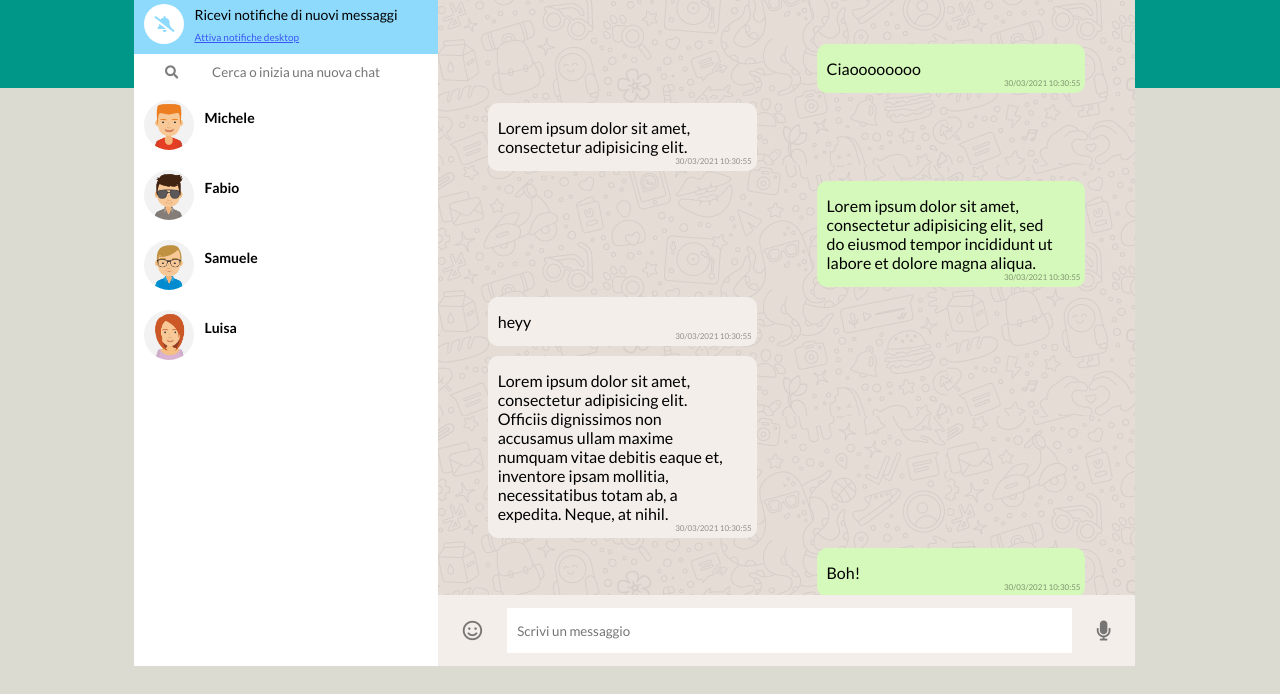
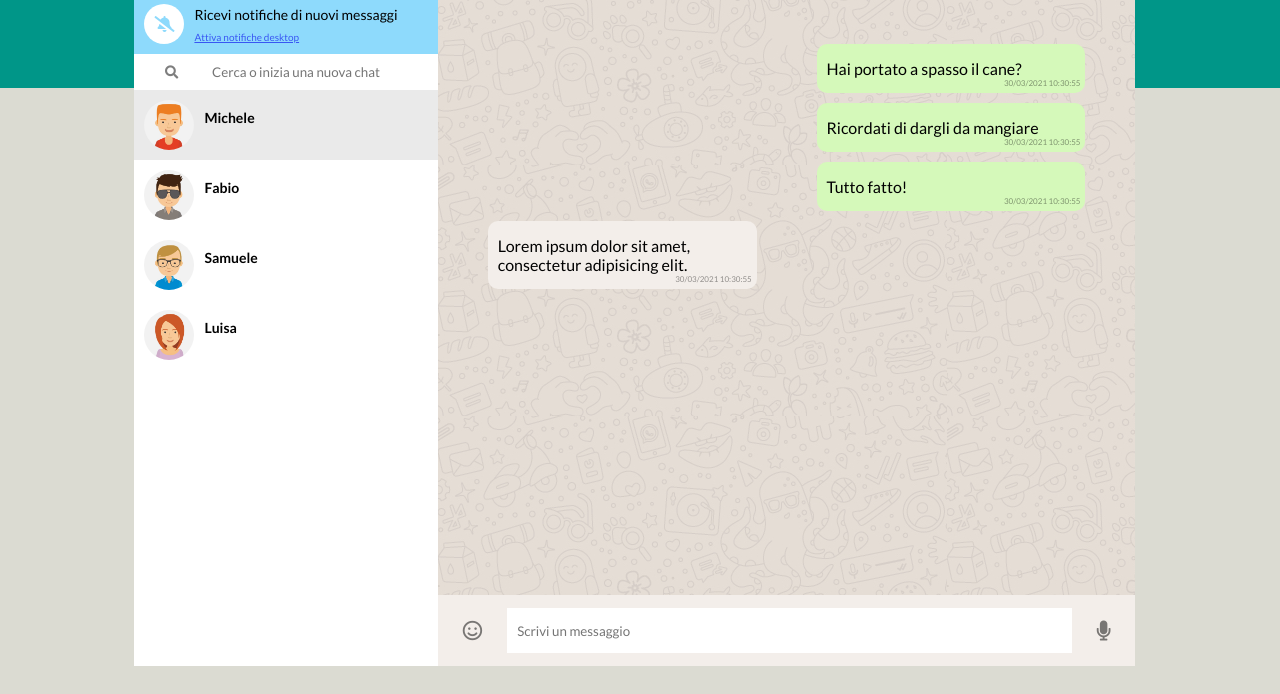
Before and after one commit to matassoli/vue-boolzapp, a plain HTML site: page index.html in a window 1280 px wide. Shown: the part 114-808 px from the top of the page. Drawn offline with nearby package versions, Linux system fonts and the light colour scheme.

Commit message:
active contacts

```diff
--- a/css/master.css
+++ b/css/master.css
@@ -211,3 +211,8 @@ footer i {
 .contacts__container a .contact:hover {
   background-color: #EAEAEA;
 }
+
+.active {
+  background-color: #EAEAEA;
+
+}
--- a/index.html
+++ b/index.html
@@ -44,54 +44,50 @@
       <div class="contacts__container">
         <a href="#">
           <div class="contacts">
-          <div v-for="(item, index) in contacts" class="contact">
-            <img v-bind:src="'img/avatar' + item.avatar + '.jpg'"><span>{{ item.name }}</span>
+            <div v-for="(item, index) in contacts" @click="contactActive = index" class="contact" :class=" contactActive == index ? 'active' : ''">
+              <img :src="'img/avatar' + item.avatar + '.jpg'"><span>{{ item.name }}</span>
             </div>
           </div>
         </a>
       </div>
+
     </div>
 
     <div class="main__dx">
       <header>
         <div class="user">
-          <img src="img/avatar_1.jpg" alt="">
+          <img :src="'img/avatar' + contacts[contactActive].avatar + '.jpg'" alt="avatar">
           <div class="user__text">
-            <span>Michele</span>
+            <span>{{ contacts[contactActive].name }}</span>
             <span>Ultimo accesso oggi alle</span>
           </div>
         </div>
         <div class="icons">
-          <i class="fas fa-search"></i><i class="fas fa-paperclip"></i><i class="fas fa-ellipsis-v"></i>
+          <i class="fas fa-search"></i>
+          <i class="fas fa-paperclip"></i>
+          <i class="fas fa-ellipsis-v"></i>
         </div>
       </header>
 
       <div class="text__area">
-        <div class="user__txt">
-          Ciaoooooooo
+
+
+        <div v-for="item in contacts[contactActive].messages" class="user__txt">
+          {{item.message }}
           <div class="txt__date">30/03/2021 10:30:55</div>
         </div>
+
+
+
         <div class="contact__txt">
           Lorem ipsum dolor sit amet, consectetur adipisicing elit.
           <div class="txt__date">30/03/2021 10:30:55</div>
         </div>
-        <div class="user__txt">
-          Lorem ipsum dolor sit amet, consectetur adipisicing elit, sed do eiusmod tempor incididunt ut labore et dolore magna aliqua.
-          <div class="txt__date">30/03/2021 10:30:55</div>
+
+
       </div>
-        <div class="contact__txt">
-          heyy
-          <div class="txt__date">30/03/2021 10:30:55</div>
-        </div>
-        <div class="contact__txt">
-          Lorem ipsum dolor sit amet, consectetur adipisicing elit. Officiis dignissimos non accusamus ullam maxime numquam vitae debitis eaque et, inventore ipsam mollitia, necessitatibus totam ab, a expedita. Neque, at nihil.
-          <div class="txt__date">30/03/2021 10:30:55</div>
-        </div>
-        <div class="user__txt">
-          Boh!
-          <div class="txt__date">30/03/2021 10:30:55</div>
-        </div>
-      </div>
+
+
 
       <footer>
         <i class="far fa-smile"></i>
@@ -105,10 +101,6 @@
 
 
 
-
-
-
-
   </main>
   <script src="js/script.js"></script>
 </body>
--- a/js/script.js
+++ b/js/script.js
@@ -1,6 +1,7 @@
 var app = new Vue({
   el: "#root",
   data: {
+    contactActive: 0,
     contacts: [{
         name: 'Michele',
         avatar: '_1',
```
Lines whose indentation alone changed are shown as unchanged.
